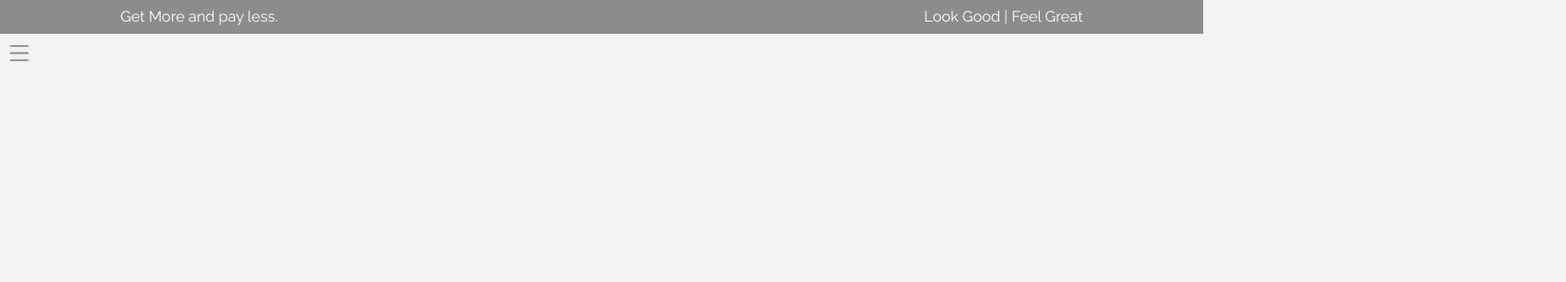
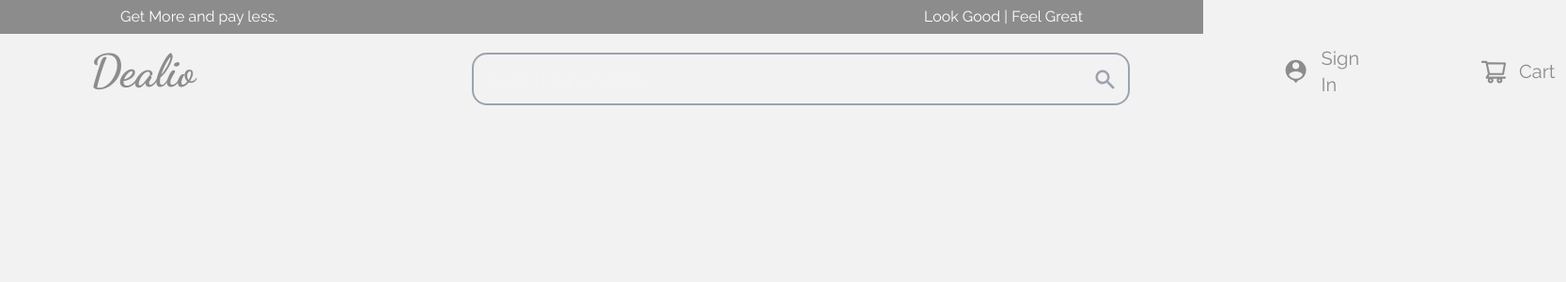
Before and after one commit to aanglin/dealio, a Next.js app: page / in a window 1280 px wide. Shown: the top 300 px of the page at 94% size, 1666 px wide, since content can reach past the window. Built offline with nearby package versions, Linux system fonts and the light colour scheme.

Commit message:
added search bar and icons

```diff
--- /dev/null
+++ b/src/components/searchBar.js
@@ -0,0 +1,37 @@
+import React, {useState} from "react";
+import { HiSearch } from "react-icons/hi";
+
+
+
+function SearchBar() {
+  const [query, setQuery] = useState('');
+
+
+
+  return (
+    <>
+    <div className="p-1 ml-5">
+    <div className="relative flex items-center justify-center max-w-[700px] w-full m-auto pt-4 text-white z-10 ">
+      <form
+        className="flex justify-between items-center w-full m-auto p-3 bg-transparent border-2 border-gray-400 text-gray-400  rounded-2xl"
+      >
+        <div>
+          <input
+            onChange={(e) => setQuery(e.target.value)}
+            className="bg-transparent border-none text-gray-400 focus:outline-none text-xl placeholder:text-white/15"
+            type="text"
+            placeholder="Search for a recipe"
+             value={query}
+          />
+        </div>
+        <button>
+          <HiSearch size={25} />
+        </button>
+      </form>
+    </div>
+    </div>
+    </>
+  )
+}
+
+export default SearchBar;
--- a/src/components/sideBar.js
+++ b/src/components/sideBar.js
@@ -1,6 +1,12 @@
 import Link from "next/link";
 import React, { useState } from "react";
-import { AiOutlineClose, AiOutlineMenu } from "react-icons/ai";
+import { AiOutlineClose, AiOutlineMenu, AiOutlineShoppingCart } from "react-icons/ai";
+import { Dancing_Script} from 'next/font/google'
+import SearchBar from "./searchBar";
+import { MdPersonPin } from 'react-icons/md'
+
+
+const design = Dancing_Script({ weight: '700', subsets: ['latin'] })
 
 function SideBar() {
   const [isOpen, setIsOpen] = useState(false);
@@ -12,7 +18,7 @@ function SideBar() {
   };
 
   return (
-    <div className="flex relative justify-start  text-xl pt-2 pl-2">
+    <div className="flex relative justify-start items-center text-xl  pl-4">
       <AiOutlineMenu
         size={25}
         className="relative cursor-pointer"
@@ -68,7 +74,24 @@ function SideBar() {
           onClick={toggleMenu}
         />
       )}
+      <div className="flex items-center">
+        <div className="flex px-20 text-5xl">
+        <h1 className={design.className}>Dealio</h1>
+        </div>
+        <div className="w-[1000px] pl-32">
+            <SearchBar />
+        </div>
+        <div className="flex items-center px-24">
+        <MdPersonPin size={30}/>
+        <h1 className="px-3 cursor-pointer">Sign In</h1>
+        </div>
+      <div className="flex items-center ">
+        <AiOutlineShoppingCart size={30} />
+        <h1 className="px-3 cursor-pointer">Cart</h1>
+      </div>
+      </div>
     </div>
+
   );
 }
 
--- a/src/components/topBar.js
+++ b/src/components/topBar.js
@@ -1,7 +1,4 @@
 import React from 'react'
-// import { Dancing_Script} from 'next/font/google'
-
-// const design = Dancing_Script({ weight: '700', subsets: ['latin'] })
 
 function topBar() {
   return (
```
